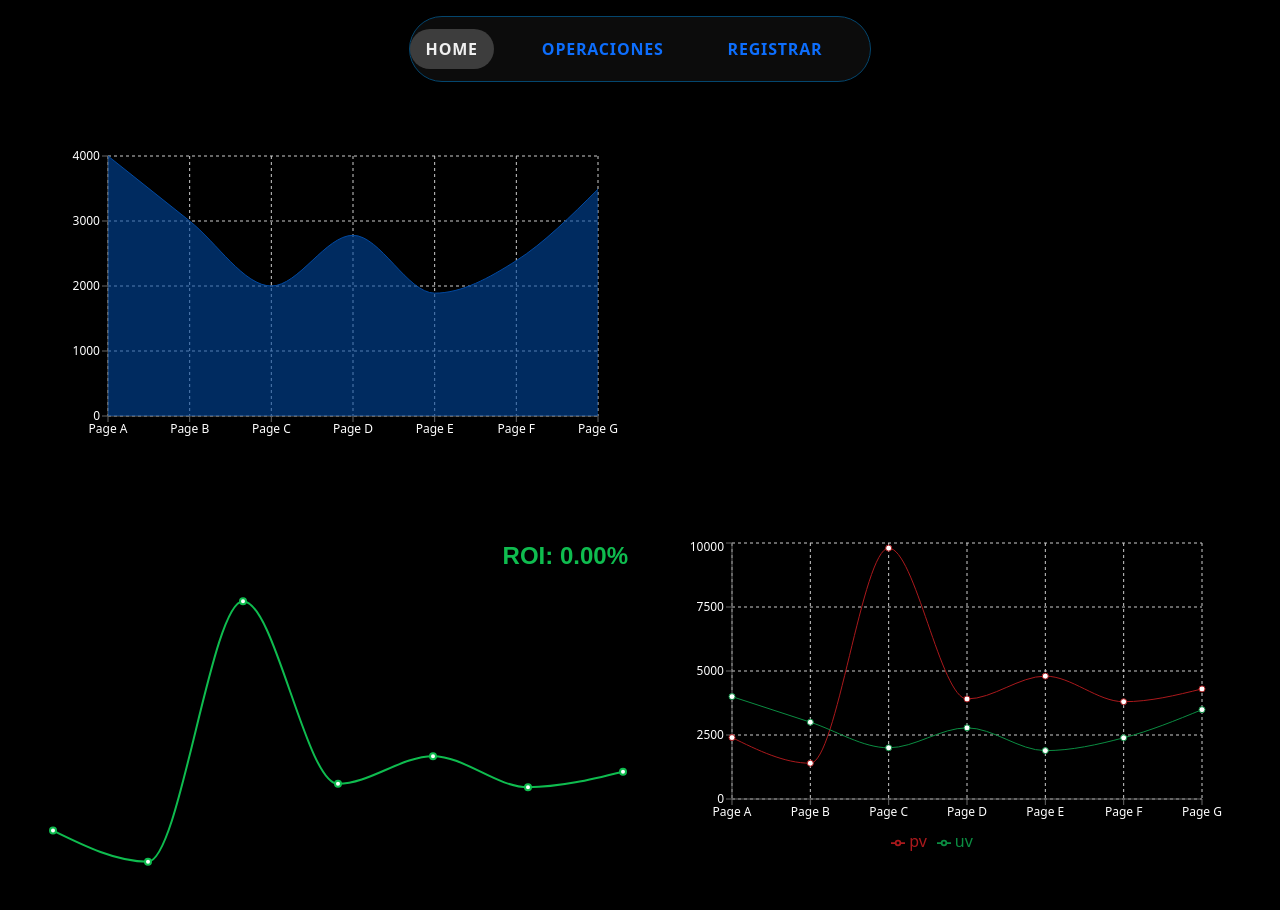
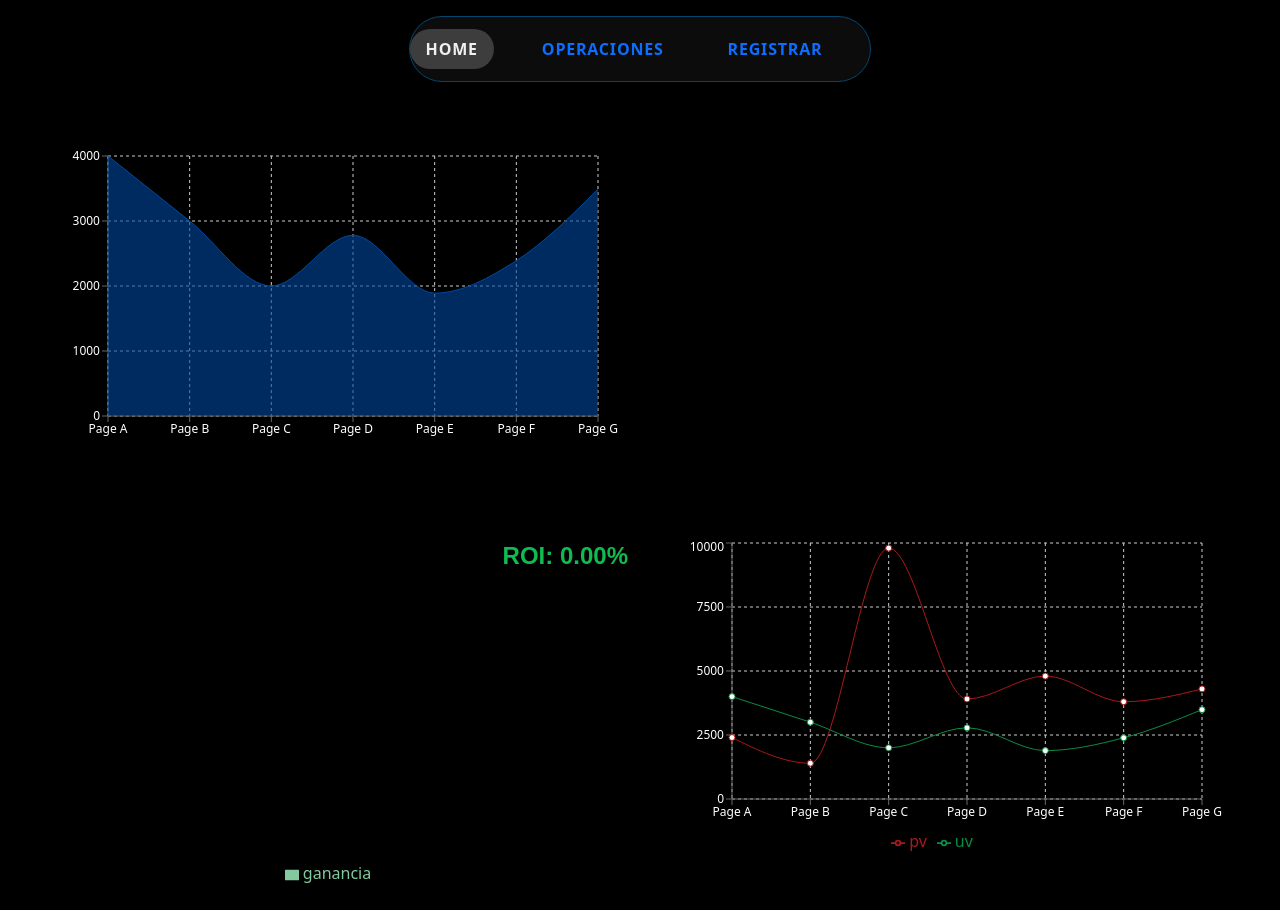
Before and after one commit to ThomasM-dev/TraderTracker, a React (Vite) app: page / in a window 1280 px wide. Built offline with nearby package versions, Linux system fonts and the light colour scheme; no server answers; the database is empty.

Commit message:
feat: refactor RoiRent component to use BarChart for displaying gains and improve ROI calculation

```diff
--- a/src/components/RoiRent/index.jsx
+++ b/src/components/RoiRent/index.jsx
@@ -1,64 +1,56 @@
-import { ResponsiveContainer, LineChart, Line } from "recharts";
-import "./RoiRent.css";
-import { useSelector } from "react-redux";
+import React from 'react';
+import {
+  BarChart,
+  Bar,
+  XAxis,
+  YAxis,
+  CartesianGrid,
+  Tooltip,
+  Legend,
+  ReferenceLine,
+  ResponsiveContainer,
+} from 'recharts';
+import { useSelector } from 'react-redux';
+import "./RoiRent.css"
+
 const RoiRent = () => {
-  const data = [
-    {
-      name: "Page A",
-      uv: 4000,
-      pv: 2400,
-      amt: 2400,
-    },
-    {
-      name: "Page B",
-      uv: 3000,
-      pv: 1398,
-      amt: 2210,
-    },
-    {
-      name: "Page C",
-      uv: 2000,
-      pv: 9800,
-      amt: 2290,
-    },
-    {
-      name: "Page D",
-      uv: 2780,
-      pv: 3908,
-      amt: 2000,
-    },
-    {
-      name: "Page E",
-      uv: 1890,
-      pv: 4800,
-      amt: 2181,
-    },
-    {
-      name: "Page F",
-      uv: 2390,
-      pv: 3800,
-      amt: 2500,
-    },
-    {
-      name: "Page G",
-      uv: 3490,
-      pv: 4300,
-      amt: 2100,
-    },
-  ];
-  const inversionInicial= 65
+  const inversionInicial = 65;
   const operationsState = useSelector((state) => state.operations || []);
-  const totalTp = operationsState.reduce((acc, operation) => {
-    return acc + Number(operation.ganancia || 0);
-  }, 0);
-    const ROI = (totalTp / inversionInicial) * 100;
+
+  // Transformar las operaciones para que solo se muestren las ganancias
+  const chartData = operationsState.map((operation, index) => ({
+    name: `Operación ${index + 1}`,  // Nombre de la operación (número)
+    ganancia: Number(operation.ganancia || 0),  // Ganancia de la operación
+  }));
+
+  // Calcular el total de ganancias para el ROI
+  const totalGanancia = operationsState.reduce((acc, operation) => acc + Number(operation.ganancia || 0), 0);
+  const ROI = (totalGanancia / inversionInicial) * 100;
+
   return (
     <div className="roi mt-5">
-      <ResponsiveContainer>
-        <p className="roiPorcentaje">ROI: {ROI.toFixed(2)}%</p>
-        <LineChart width={300} height={100} data={data}>
-          <Line type="monotone" dataKey="pv" stroke="#0fbc4f" strokeWidth={2} />
-        </LineChart>
+      <p className="roiPorcentaje">ROI: {ROI.toFixed(2)}%</p>
+      <ResponsiveContainer width="100%" height={300}>
+        <BarChart
+          data={chartData}
+          margin={{
+            top: 5,
+            right: 30,
+            left: 20,
+            bottom: 5,
+          }}
+        >
+          <XAxis dataKey="name" />
+          <YAxis />
+          <Tooltip
+           contentStyle={{ backgroundColor: "#000", color: "#fff" }}
+            labelStyle={{ color: "#fff" }}
+            itemStyle={{ color: "#fff" }}
+          />
+          <Legend fill='#000'/>
+          <ReferenceLine y={0} stroke="#000" />
+          <Bar dataKey="ganancia" fill="#82ca9d" stroke="#0fbc4f" />
+        </BarChart>
       </ResponsiveContainer>
     </div>
   );
```
